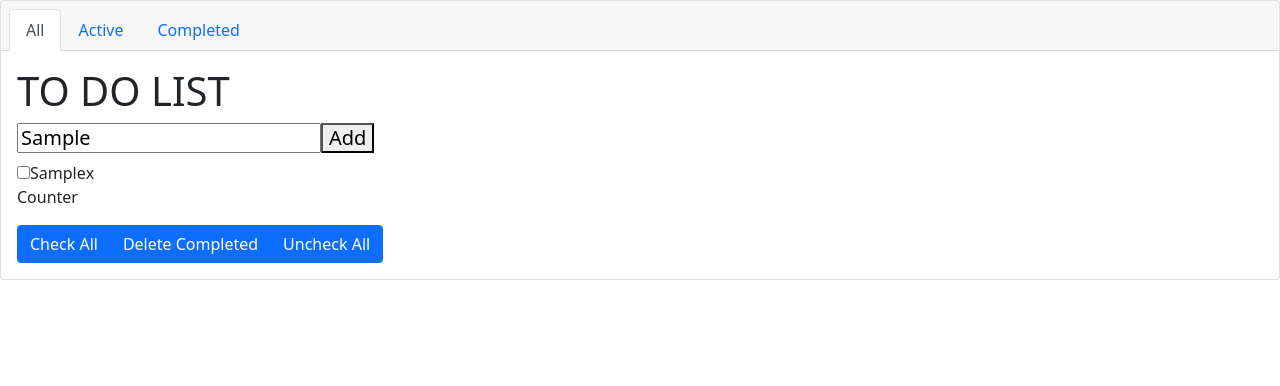
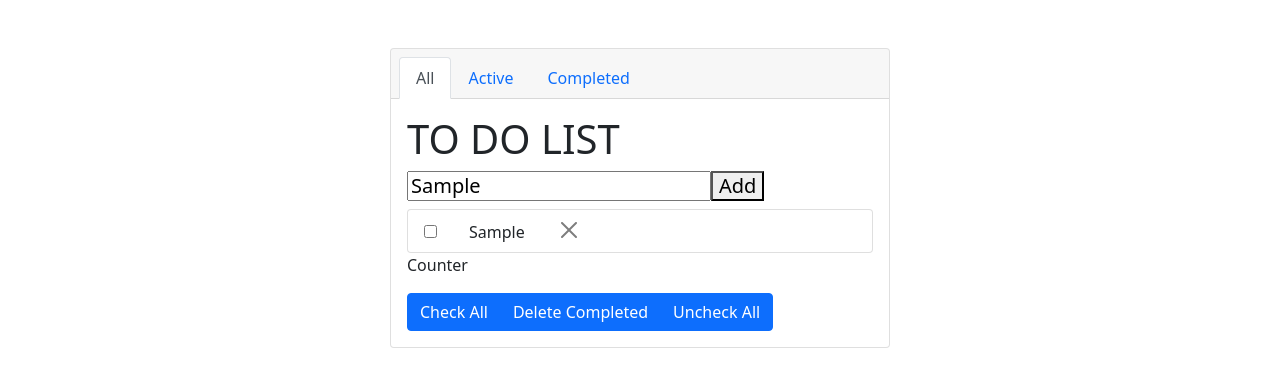
Before and after one commit to blair-cannon/to-do-list, a React (Create React App) app: page / in a window 1280 px wide. Both pictures are taken after typing "Sample" into the empty fields and a click on the button "Add". Shown: the top 386 px of the page. Built offline with nearby package versions, Linux system fonts and the light colour scheme.

Commit message:
bootstrap and css for each todo

```diff
--- a/src/App.js
+++ b/src/App.js
@@ -39,7 +39,7 @@ function App() {
       </div> */}
 
 
-<Card>
+<Card className="centered-medium-card">
 <Card.Header>
   <Nav variant="tabs" defaultActiveKey="#first">
     <Nav.Item>
--- a/src/components/Task.js
+++ b/src/components/Task.js
@@ -1,5 +1,6 @@
 import { useState } from 'react';
-import React from 'react'
+import React from 'react';
+import { CloseButton, ListGroup, Inp } from 'react-bootstrap/';
 
 
 
@@ -16,11 +17,13 @@ export default function Task({ todo }) {
 // id and status are defined in useState
   return (
     <div>
-      <div>
-        <input type="checkbox" />
-        <label >{todo}</label>
-        <span className="close">x</span>
-      </div>
+      <ListGroup>
+        <ListGroup.Item>
+            <input className="marginRight" type="checkbox" />
+            <label className="marginRight">{todo}</label>
+          <CloseButton /></ListGroup.Item>
+      </ListGroup>
+
       {/* { todo }
       <p>{ task.status }</p>
       <p>{ task.id }</p> */}
--- a/src/index.css
+++ b/src/index.css
@@ -15,3 +15,15 @@ margin-right: auto;
     display: flex;
     margin-bottom: 3rem;
 } */
+
+.marginRight {
+    margin-right: 2rem;
+}
+
+.centered-medium-card {
+    margin-right: auto;
+    margin-left: auto;
+    margin-top: 3rem;
+    width: 500px;
+    height: min-content;
+}
```
